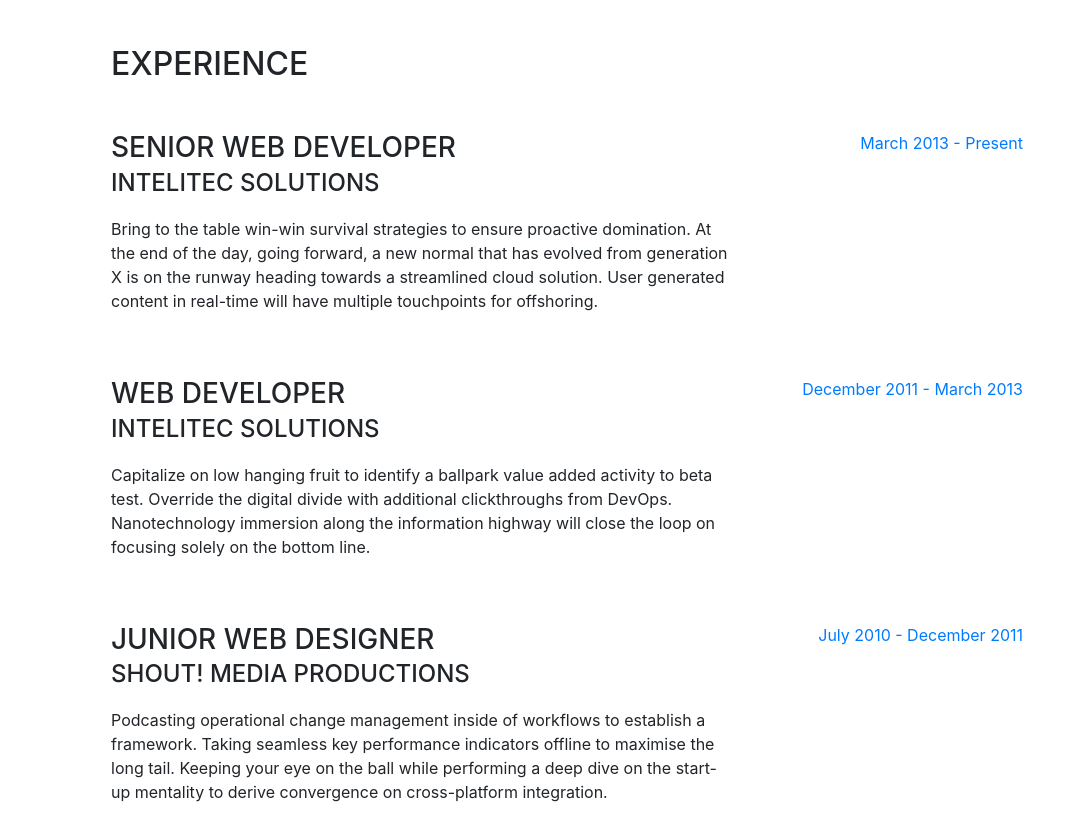
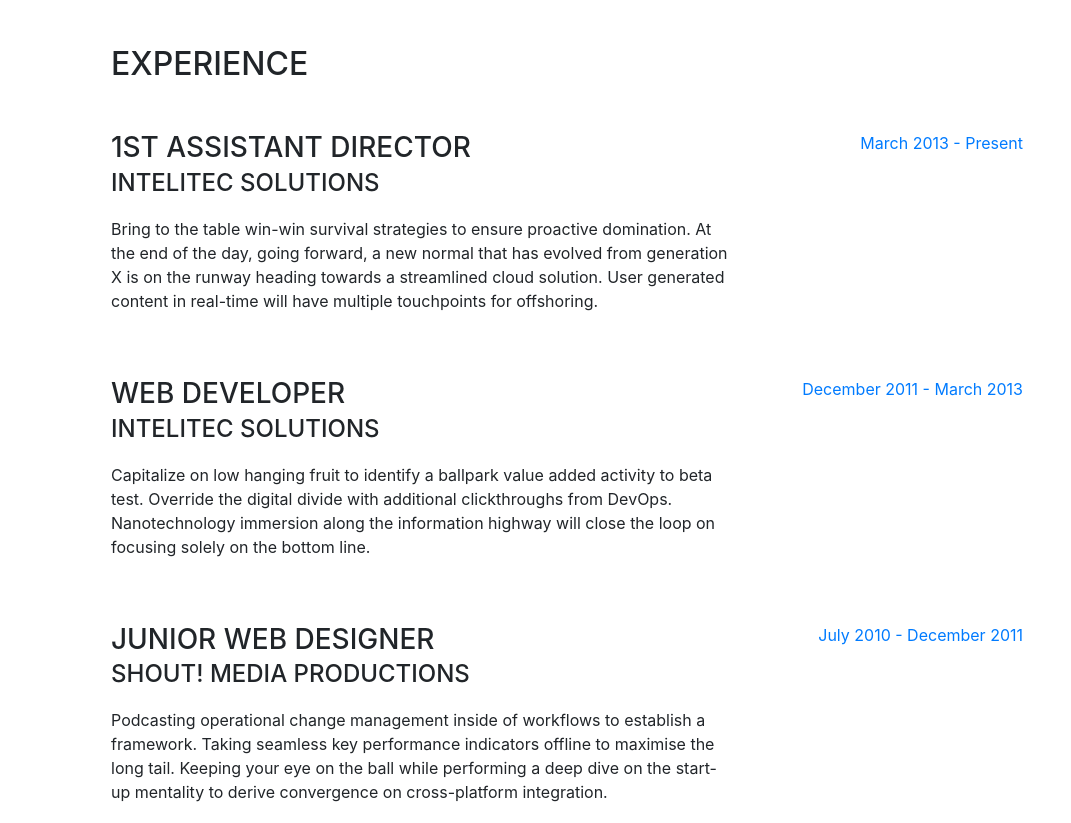
Before and after one commit to abigailsolk/abigailsolk.github.io, a website with bundled scripts: page index.html in a window 1280 px wide. Shown: the part 804-1627 px from the top of the page, without its empty margins (209-1280 px from the left). Built offline with nearby package versions, Linux system fonts and the light colour scheme; a web font is replaced by a local one.

Commit message:
Update index.html

```diff
--- a/index.html
+++ b/index.html
@@ -95,7 +95,7 @@
 
           <div class="resume-item d-flex flex-column flex-md-row mb-5">
             <div class="resume-content mr-auto">
-              <h3 class="mb-0">Senior Web Developer</h3>
+              <h3 class="mb-0">1st Assistant Director </h3>
               <div class="subheading mb-3">Intelitec Solutions</div>
               <p>Bring to the table win-win survival strategies to ensure proactive domination. At the end of the day, going forward, a new normal that has evolved from generation X is on the runway heading towards a streamlined cloud solution. User generated content in real-time will have multiple touchpoints for offshoring.</p>
             </div>
```
